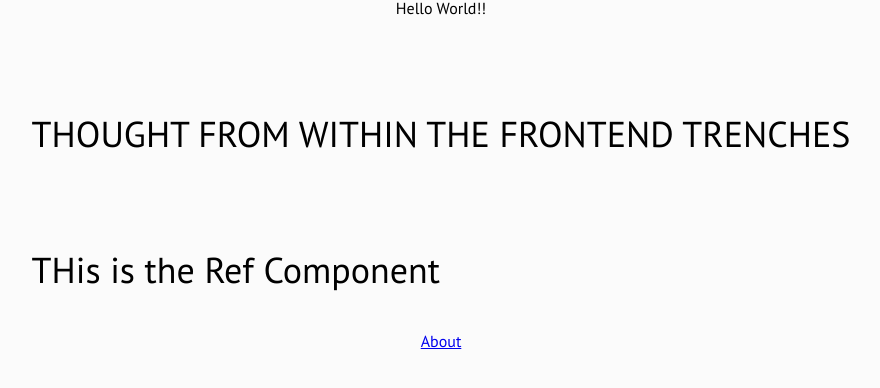
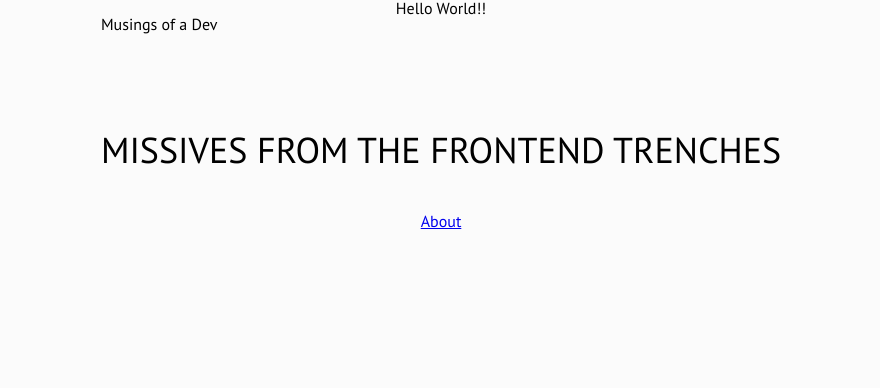
Before and after one commit to mohdaminkhan/musings, a Next.js app: page / in a window 1280 px wide. Shown: the top 388 px of the page, without its empty margins (199-1079 px from the left). Built offline with nearby package versions, Linux system fonts and the light colour scheme.

Commit message:
ADD SUB-HEADING

```diff
--- a/pages/index.tsx
+++ b/pages/index.tsx
@@ -6,22 +6,7 @@ import * as React from 'react'
 
 
 
-function TestRef() {
 
-
-let myRef = React.useRef({name:"amin"})
-// how to read environment at runtime
-//  npm view <react> version <--- useful from the command line
-
-
-console.log("Is Ref sealed", Object.isSealed(myRef))
-console.log("Is Ref extendible", Object.isExtensible(myRef))
-
-
-
-return <h1>THis is the Ref Component</h1>
-
-}
 
 
 
@@ -34,9 +19,8 @@ function Title() {
 	return (<div>
 
 
-		<h1>THOUGHT FROM WITHIN THE FRONTEND TRENCHES</h1>
-
-<TestRef />
+		<h2>Musings of a Dev</h2>
+		<h1>MISSIVES FROM THE FRONTEND TRENCHES</h1>
 
 	</div>)
 
```
